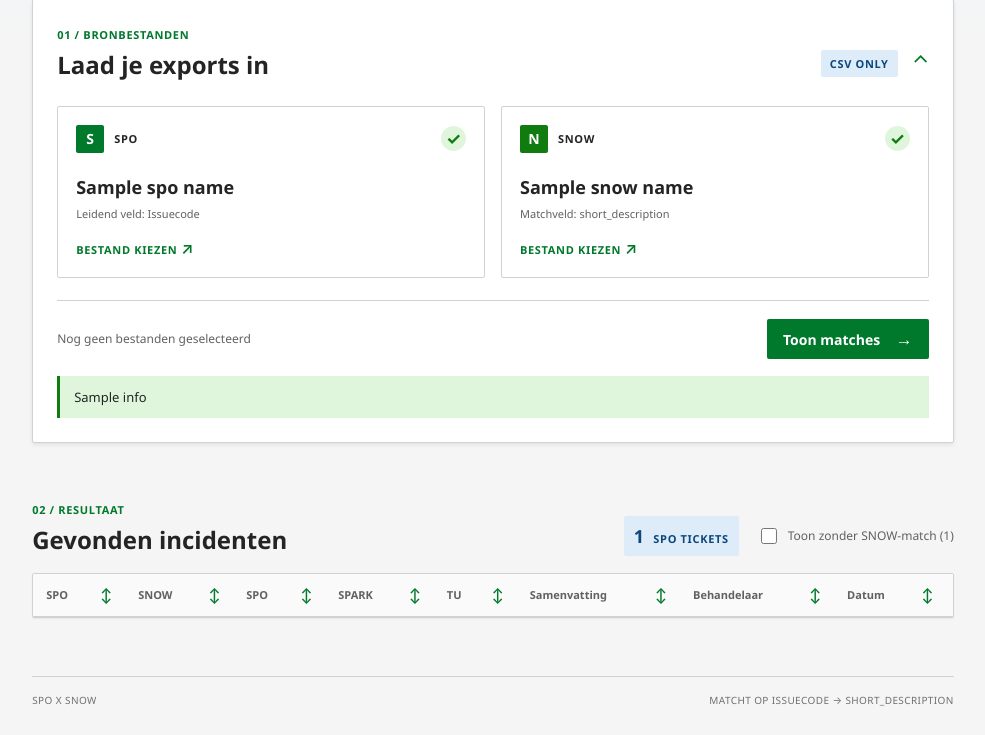
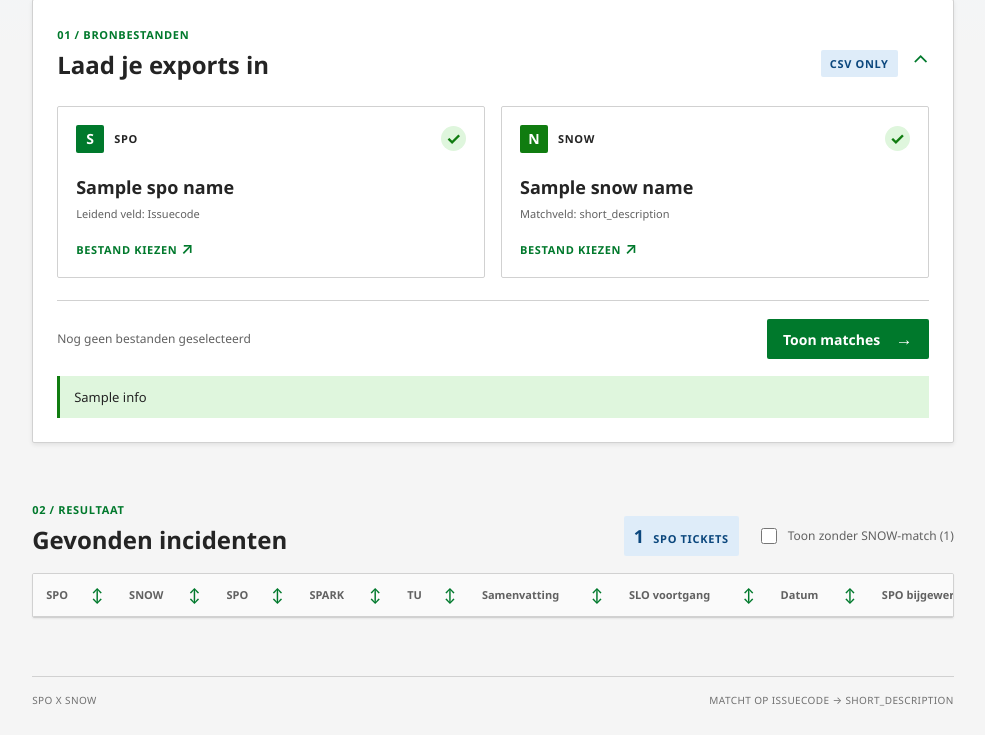
Before and after one commit to WietzeDuursmaSV/TU-incident-tracker, a Flask app: template templates/index.html in a window 1280 px wide. Shown: the part 215-950 px from the top of the page, without its empty margins (147-1132 px from the left). Run offline with Flask 3, Linux system fonts and the light colour scheme; the template is opened without the code that fills it: most values are stand-ins (such as "Sample title", 1, 10 or a date in 2020).

Commit message:
volgorde

```diff
--- a/app.py
+++ b/app.py
@@ -109,7 +109,7 @@ def build_matches(spo_records: list[dict[str, Any]], snow_records: list[dict[str
             )
         )
         spo_priority = str(spo_record.get("Prioriteit", "") or spo_record.get("Priority", "")).strip()
-        spark_priority = str(spo_record.get("Aangepast veld (Spark ticket priority)", "")).strip()
+        spark_priority = str(spo_record.get("Aangepast veld (Spark ticket priority)", "") or spo_record.get("Custom field (Spark ticket priority)", "")).strip()
         slo_days = SLO_DAYS_BY_PRIORITY.get(spo_priority.lower())
         created_date = parse_record_date(spo_record.get("Aangemaakt") or spo_record.get("Created"))
         created_days = max((today - created_date).days, 0) if created_date else None
@@ -132,6 +132,7 @@ def build_matches(spo_records: list[dict[str, Any]], snow_records: list[dict[str
                 "spo_priority": spo_priority,
                 "spark_priority": spark_priority,
                 "summary": spo_record.get("Samenvatting", "") or spo_record.get("Summary", ""),
+                "status": spo_record.get("Status", "") or spo_record.get("Status", "") or spo_record.get("State", ""),
                 "created": spo_record.get("Aangemaakt", "") or spo_record.get("Created", ""),
                 "created_display": format_display_date(spo_record.get("Aangemaakt") or spo_record.get("Created")),
                 "created_days": created_days,
@@ -140,7 +141,7 @@ def build_matches(spo_records: list[dict[str, Any]], snow_records: list[dict[str
                 "slo_progress_value": progress_value,
                 "slo_within_target": within_slo,
                 "slo_color_class": slo_color_class,
-                "updated": spo_record.get("Bijgewerkt", "") or spo_record.get("Updated", ""),
+                "updated": format_display_date(spo_record.get("Bijgewerkt", "") or spo_record.get("Updated", "")),
                 "developer": spo_record.get("Ontwikkelaar", "") or spo_record.get("Creator", ""),
                 "snow_priority": snow_record.get("priority", "") if snow_record else "",
                 "tu_priority": normalize_tu_priority(snow_record.get("priority")) if snow_record else "-",
--- a/templates/index.html
+++ b/templates/index.html
@@ -82,11 +82,12 @@
                             <th><button class="sort-button" type="button" data-column="3" aria-label="Sorteer op Spark prioriteit">SPARK <span class="sort-indicator" aria-hidden="true">↕</span></button></th>
                             <th><button class="sort-button" type="button" data-column="4" aria-label="Sorteer op TU prioriteit">TU <span class="sort-indicator" aria-hidden="true">↕</span></button></th>
                             <th ><button class="sort-button" type="button" data-column="5" aria-label="Sorteer op samenvatting">Samenvatting <span class="sort-indicator" aria-hidden="true">↕</span></button></th>
+                            <th ><button class="sort-button" type="button" data-column="8" aria-label="Sorteer op SLO voortgang">SLO voortgang <span class="sort-indicator" aria-hidden="true">↕</span></button></th>
+                            <th ><button class="sort-button" type="button" data-column="7" aria-label="Sorteer op SPO aangemaakt">Datum <span class="sort-indicator" aria-hidden="true">↕</span></button></th>
+                            <th ><button class="sort-button" type="button" data-column="9" aria-label="Sorteer op SPO bijgewerkt">SPO bijgewerkt <span class="sort-indicator" aria-hidden="true">↕</span></button></th>
                             <th ><button class="sort-button" type="button" data-column="6" aria-label="Sorteer op behandelaar">Behandelaar <span class="sort-indicator" aria-hidden="true">↕</span></button></th>
-                            <th ><button class="sort-button" type="button" data-column="7" aria-label="Sorteer op SPO aangemaakt">Datum <span class="sort-indicator" aria-hidden="true">↕</span></button></th>
-                            <th ><button class="sort-button" type="button" data-column="8" aria-label="Sorteer op SLO voortgang">SLO voortgang <span class="sort-indicator" aria-hidden="true">↕</span></button></th>
-                            <th ><button class="sort-button" type="button" data-column="9" aria-label="Sorteer op SPO bijgewerkt">SPO bijgewerkt <span class="sort-indicator" aria-hidden="true">↕</span></button></th>
-                            <th ><button class="sort-button" type="button" data-column="10" aria-label="Sorteer op status">Match status <span class="sort-indicator" aria-hidden="true">↕</span></button></th>
+                            <th ><button class="sort-button" type="button" data-column="10" aria-label="Sorteer op SNOW bijgewerkt">Ticket status <span class="sort-indicator" aria-hidden="true">↕</span></button></th>
+                            <th ><button class="sort-button" type="button" data-column="11" aria-label="Sorteer op status">Match status <span class="sort-indicator" aria-hidden="true">↕</span></button></th>
                         </tr>
                     </thead>
                     <tbody>
@@ -118,9 +119,6 @@
                             <td><span class="priority priority-{{ match.spark_priority|lower|replace(' ', '-') }}">{{ match.spark_priority or '—' }}</span></td>
                             <td><span class="priority priority-{{ match.tu_priority|lower }}">{{ match.tu_priority }}</span></td>
                             <td class="summary">{{ match.summary or '—' }}</td>
-                            <td>{{ match.developer or '—' }}</td>
-                            <td>{{ match.created_display or '—' }}</td>
-
                             <td data-sort="{{ match.slo_progress_value if match.slo_progress_value is not none else '' }}">
                                 {% if match.created_days is not none and match.slo_days %}
                                 <div class="slo-progress" role="img" aria-label="{{ match.created_days }} van {{ match.slo_days }} dagen">
@@ -133,7 +131,10 @@
                                 —
                                 {% endif %}
                             </td>
+                            <td>{{ match.created_display or '—' }}</td>
                             <td>{{ match.updated or '—' }}</td>
+                            <td>{{ match.developer or '—' }}</td>
+                            <td>{{ match.status or '—' }}</td>
                             <td><span class="match-status {{ 'match-found' if match.has_snow_match else 'match-missing' }}">{{ 'SNOW match' if match.has_snow_match else 'Geen SNOW-match' }}</span></td>
                         </tr>
                     {% endfor %}
```
